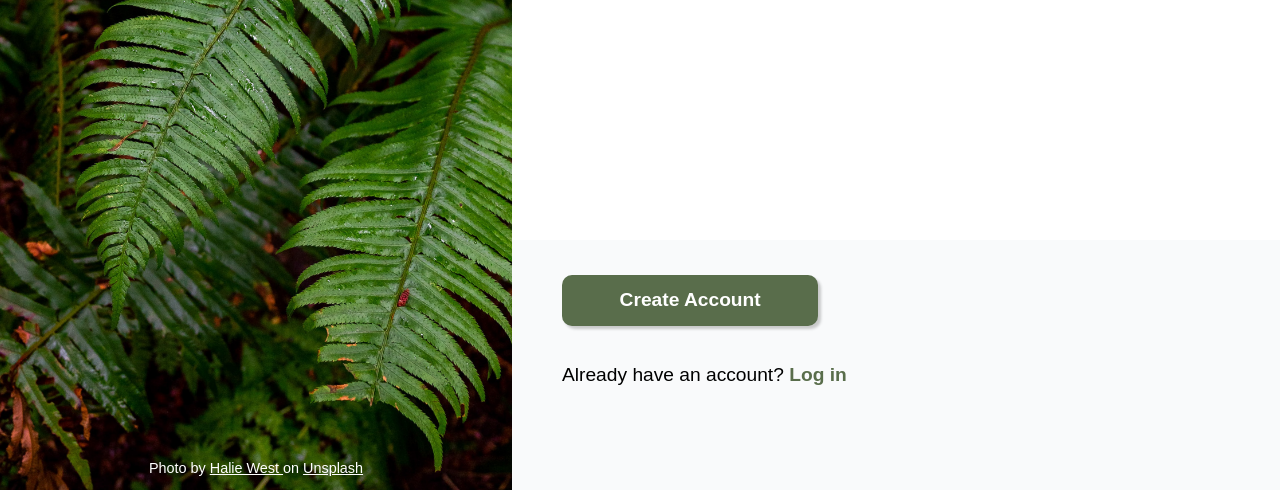
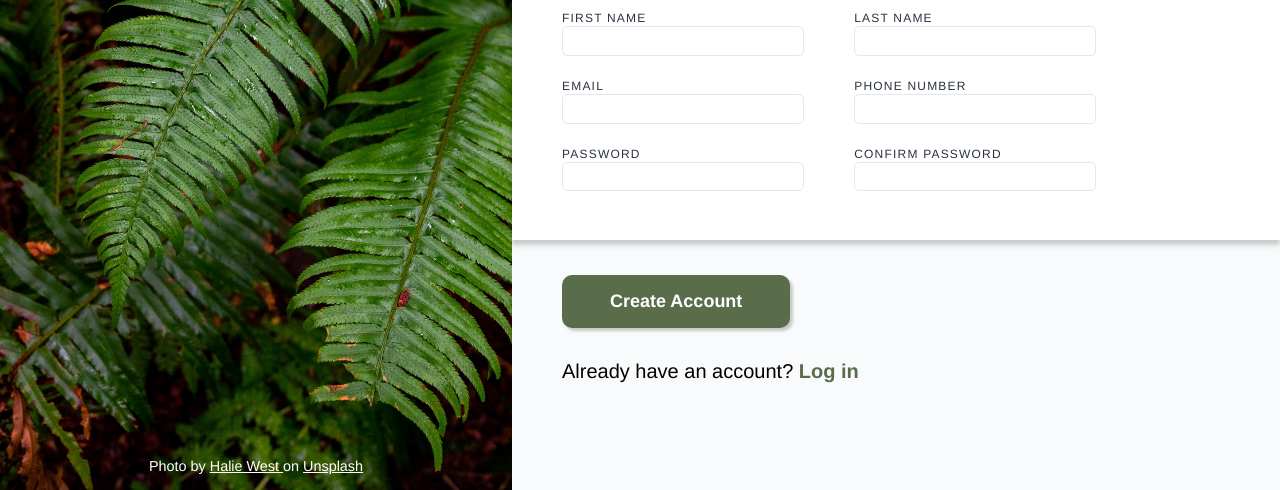
Before and after one commit to robot808/sign-up-form, a plain HTML site: page index.html in a window 1280 px wide. Shown: the part 310-800 px from the top of the page. Drawn offline with Linux system fonts and the light colour scheme.

Commit message:
Add inputs with labels and basic styling to form

```diff
--- a/index.html
+++ b/index.html
@@ -34,11 +34,41 @@
           You <em>know</em> you want to.
         </h2>
       </section>
-      <form>
-
+      <form action="" id="form" method="post">
+        <h2>Let's do this!</h2>
+        <div>
+          <ul>
+            <li>
+              <label for="first-name">First Name</label>
+              <input id="first-name" name="first-name" type="text" />
+            </li>
+            <li>
+              <label for="email">Email</label>
+              <input id="email" name="email" type="email" />
+            </li>
+            <li>
+              <label for="password">Password</label>
+              <input id="password" name="password" type="password" />
+            </li>
+          </ul>
+          <ul>
+            <li>
+              <label for="last-name">Last Name</label>
+              <input id="last-name" name="last-name" type="text" />
+            </li>
+            <li>
+              <label for="phone-number">Phone Number</label>
+              <input id="phone-number" name="phone-number" type="tel" />
+            </li>
+            <li>
+              <label for="password-confirm">Confirm Password</label>
+              <input id="password-confirm" name="password-confirm" type="password" />
+            </li>
+          </ul>
+        </div>
       </form>
       <section>
-        <button type="submit">Create Account</button>
+        <button for="form" type="submit">Create Account</button>
         <p>Already have an account? <a href="">Log in</a></p>
       </section>
     </main>
--- a/style.css
+++ b/style.css
@@ -5,9 +5,10 @@
 
 * {
   box-sizing: border-box;
+  padding: 0;
   margin: 0;
-  padding: 0;
-  font-family: Arial, Helvetica, sans-serif;
+  border: none;
+  font-family: Helvetica, sans-serif;
 }
 
 html {
@@ -56,14 +57,14 @@ img.logo {
 
 header h1 {
   font-family: "Norse-Bold";
-  font-size: 6em;
+  font-size: 6rem;
   font-weight: normal;
 }
 
 header > p {
-  margin: 1em;
+  margin: 1rem;
   margin-top: auto;
-  font-size: 0.9em;
+  font-size: 0.9rem;
 }
 
 header a {
@@ -78,7 +79,7 @@ main {
 
 section {
   flex: 1;
-  min-height: 200px;
+  min-height: auto;
   padding: 35px 50px;
   display: flex;
   flex-direction: column;
@@ -91,27 +92,60 @@ section {
 }
 
 section > h2 {
-  margin-bottom: 1.2em;
+  margin-bottom: 1.25rem;
 }
 
 form {
   flex: 0 0 300px;
+  z-index: 1;
+  padding: 20px 50px;
+  color: #2a333f;
+  box-shadow: 0px 5px 5px rgba(0, 0, 0, 0.2);
+}
+
+form > div {
+  display: flex;
+  width: 80%;
+  gap: 50px;
+}
+
+form ul {
+  flex: 1;
+  list-style: none;
+}
+
+form li {
+  margin-top: 1.25rem;
+}
+
+form label {
+  font-size: 0.75rem;
+  letter-spacing: 0.1em;
+  text-transform: uppercase;
+}
+
+input {
+  appearance: none;
+  width: 100%;
+  padding: 0.4rem;
+  border: 1px solid #e5e7eb;
+  border-radius: 5px;
 }
 
 section > button {
-  padding: .75em 3em;
+  padding: 1rem 3rem;
   border: none;
   border-radius: 10px;
   background-color: #596d4b;
   color: #ffffff;
-  font-size: 1.2em;
+  font-size: 1.125rem;
   font-weight: bold;
   box-shadow: 3px 3px 3px rgba(0, 0, 0, 0.2);
 }
 
 section > p {
-  margin-top: 2em;
-  font-size: 1.2em;
+  margin-top: 2rem;
+  font-size: 1.25rem;
 }
 
 section > p > a {
```
